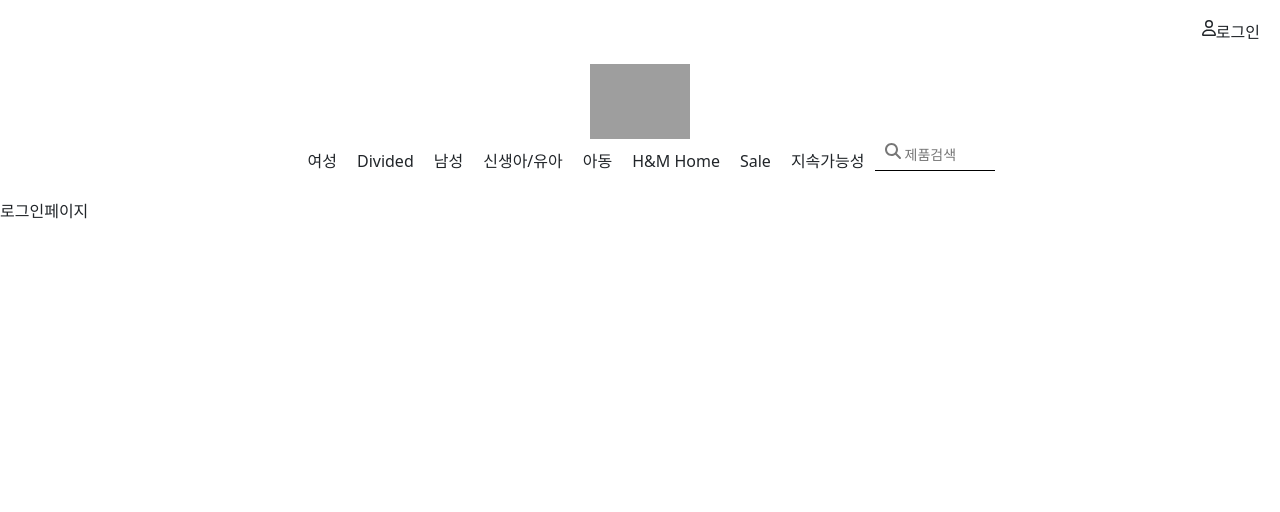
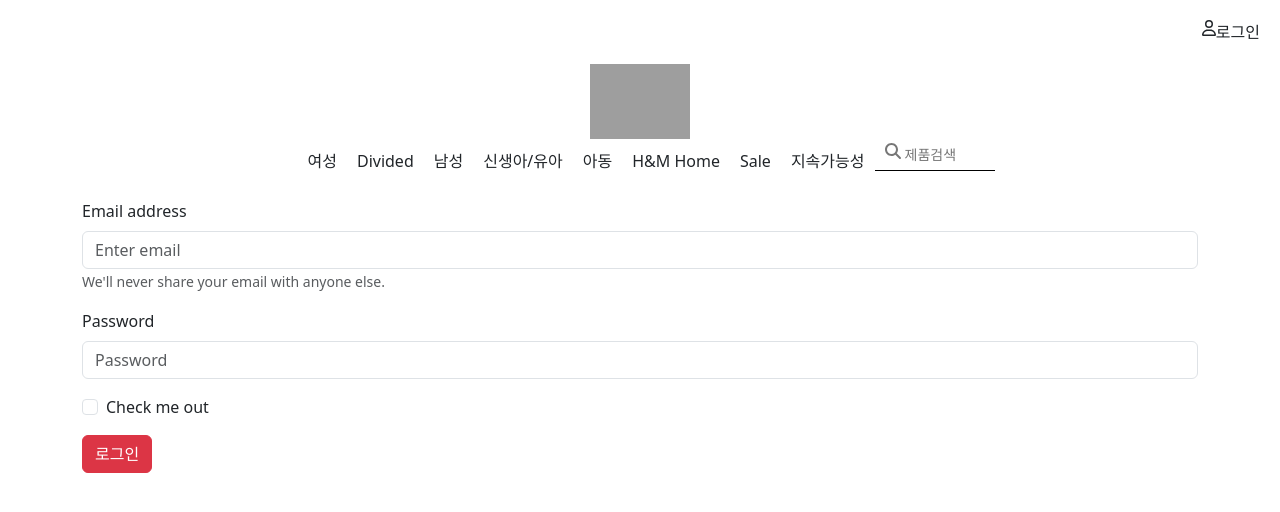
Before and after one commit to ReentaKim/hnm-react-router-practice, a React (Create React App) app: page /login in a window 1280 px wide. Shown: the top 512 px of the page. Built offline with nearby package versions, Linux system fonts and the light colour scheme; grey boxes are pictures that could not be loaded.

Commit message:
useNavigate로 홈페이지로 돌아가자

```diff
--- a/src/App.css
+++ b/src/App.css
@@ -2,6 +2,8 @@
     display: flex;
     justify-content: flex-end;
     margin: 20px;
+    cursor: pointer;
+
 }
 
 .nav-section {
--- a/src/App.js
+++ b/src/App.js
@@ -4,6 +4,7 @@ import ProductAll from "./page/ProductAll";
 import LoginPage from "./page/LoginPage";
 import ProductDetail from "./page/ProductDetail";
 import Navbar from "./component/Navbar";
+import {useState} from "react";
 
 
 // 1. 전체 상품 페이지, 로그인, 상품상세페이지
@@ -17,6 +18,7 @@ import Navbar from "./component/Navbar";
 // 8. 로그인을 하면 로그아웃이 보이고 로그아웃을 하면 로그인이 보인다.
 // 9. 상품을 검색할 수 있다.
 function App() {
+    const [authenticate, setAuthenticate] = useState(false); //true 면 로그인
     return (
         <div>
             <Navbar/>
--- a/src/component/Navbar.js
+++ b/src/component/Navbar.js
@@ -2,6 +2,8 @@ import React from 'react';
 import {FontAwesomeIcon} from '@fortawesome/react-fontawesome'
 import {faUser} from "@fortawesome/free-regular-svg-icons";
 import {faSearch} from "@fortawesome/free-solid-svg-icons";
+import {useNavigate} from "react-router-dom";
+
 
 
 const Navbar = () => {
@@ -15,10 +17,17 @@ const Navbar = () => {
         'Sale',
         '지속가능성',
     ];
+
+    const navigate = useNavigate();
+
+    const goToLogin =() => {
+        navigate('/login');
+    }
+
     return (
         <div>
             <div>
-                <div className={'login-button'}>
+                <div className={'login-button'} onClick={goToLogin}>
                     <FontAwesomeIcon icon={faUser}/>
                     <div>로그인</div>
                 </div>
--- a/src/component/ProductCard.js
+++ b/src/component/ProductCard.js
@@ -4,7 +4,7 @@ const ProductCard = ({item}) => {
     return (
         <div>
             <img src={item?.img} alt="img" className={'cloth-img'}/>
-            <div>Conscious Choice</div>
+            <div>{item?.choice === true ? 'Conscious Choice' : ''}</div>
             <div>{item?.title}</div>
             <div>${item?.price}</div>
             <div>{item?.new === true ? '신제품' : ''}</div>
--- a/src/page/LoginPage.js
+++ b/src/page/LoginPage.js
@@ -1,10 +1,36 @@
 import React from 'react';
+import {Button, Container, Form} from "react-bootstrap";
 
 const LoginPage = () => {
+
+    const loginUser = (event) => {
+        event.preventDefault();
+        console.log('login user function issue');
+
+    }
     return (
-        <div>
-            로그인페이지
-        </div>
+        <Container>
+            <Form onSubmit={(event) => loginUser(event)}>
+                <Form.Group className="mb-3" controlId="formBasicEmail">
+                    <Form.Label>Email address</Form.Label>
+                    <Form.Control type="email" placeholder="Enter email"/>
+                    <Form.Text className="text-muted">
+                        We'll never share your email with anyone else.
+                    </Form.Text>
+                </Form.Group>
+
+                <Form.Group className="mb-3" controlId="formBasicPassword">
+                    <Form.Label>Password</Form.Label>
+                    <Form.Control type="password" placeholder="Password"/>
+                </Form.Group>
+                <Form.Group className="mb-3" controlId="formBasicCheckbox">
+                    <Form.Check type="checkbox" label="Check me out"/>
+                </Form.Group>
+                <Button variant="danger" type="submit">
+                    로그인
+                </Button>
+            </Form>
+        </Container>
     );
 };
 
```
